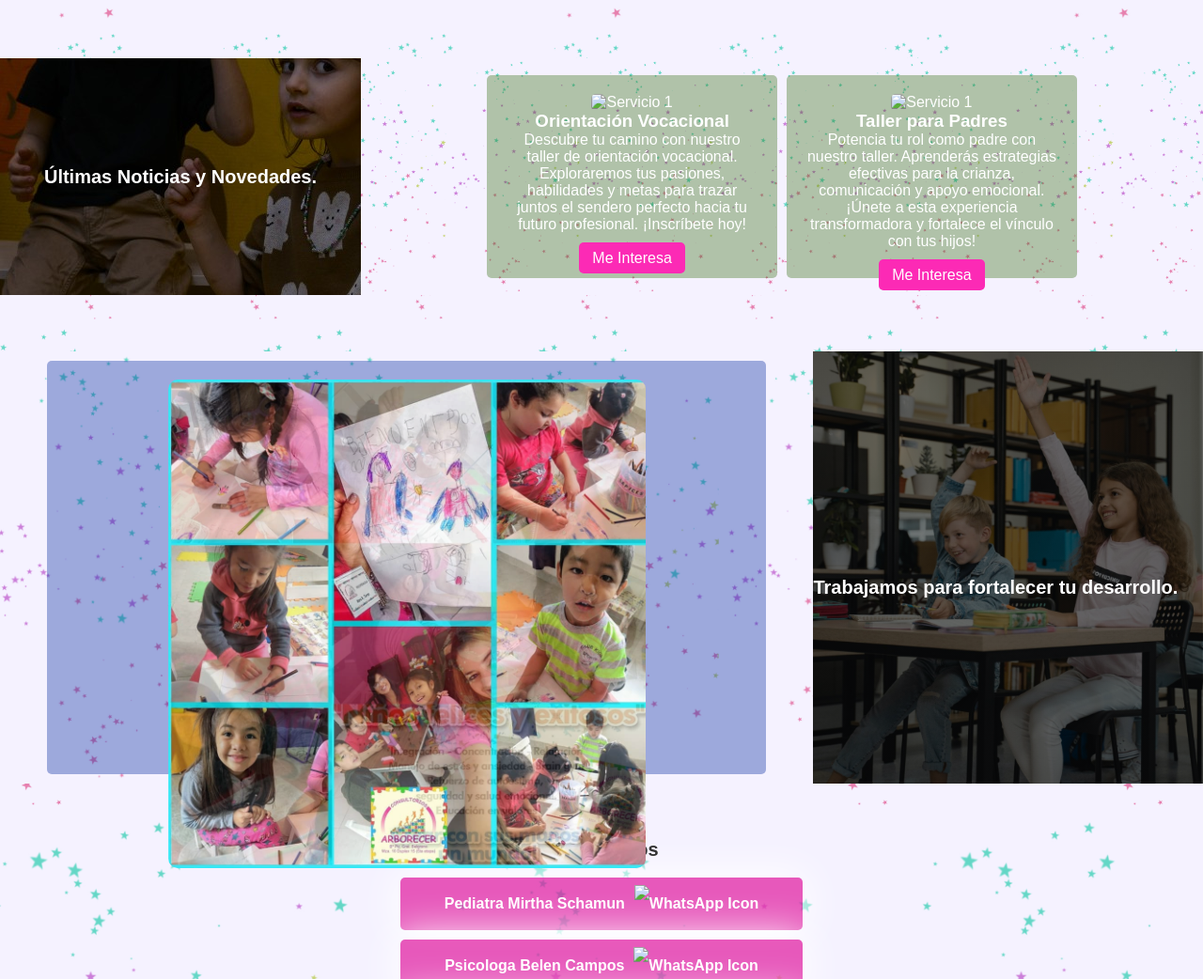
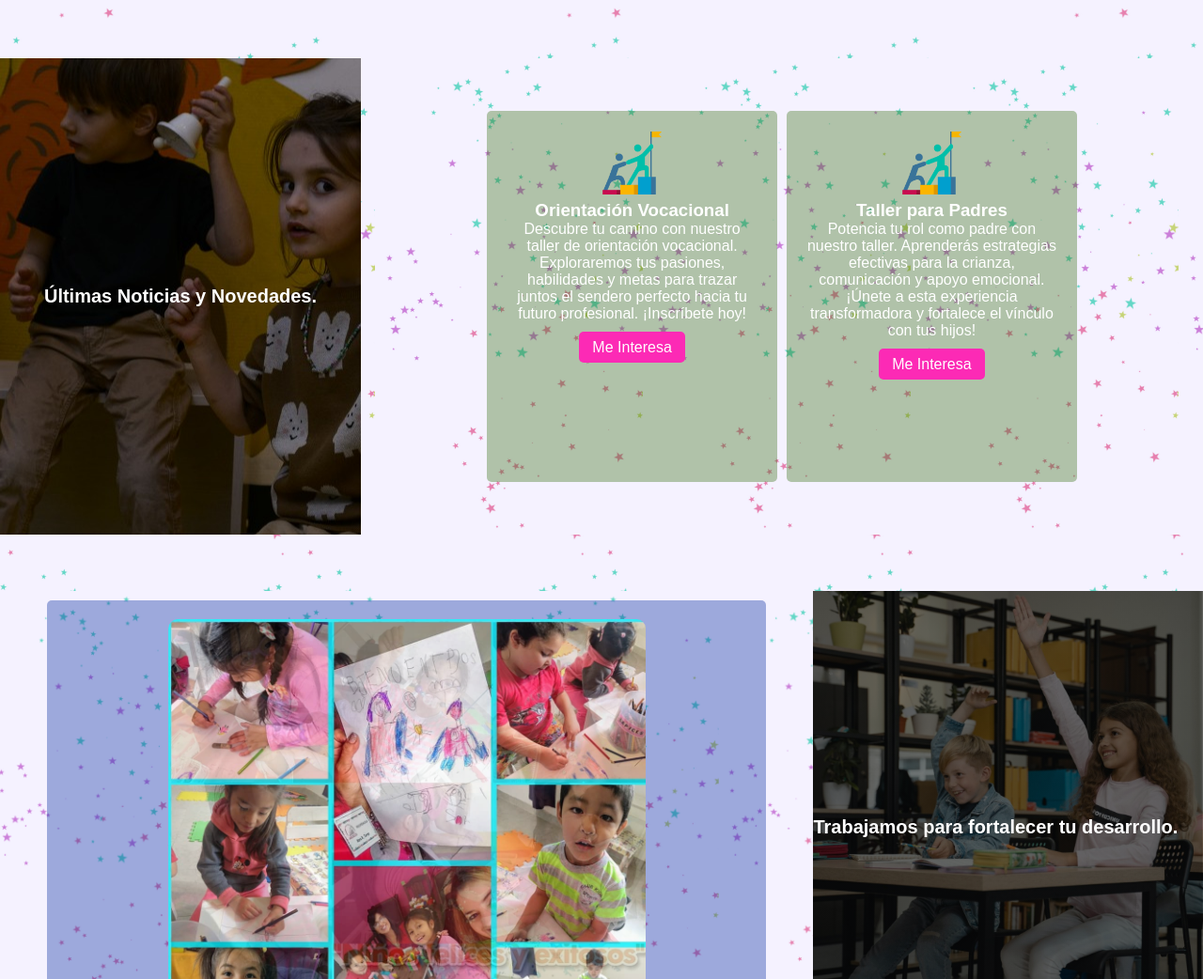
Before and after one commit to arborecer/arborecer.github.io, a plain HTML site: page index.html in a window 1280 px wide. Shown: the part 1758-2800 px from the top of the page at 94% size. Drawn offline with Linux system fonts and the light colour scheme; files whose address does not match are found by name.

Commit message:
Update index.html
actualizacion de imagenes

```diff
--- a/index.html
+++ b/index.html
@@ -20,7 +20,7 @@
         <header>
             <div class="contenedorNav">
                 <div class="cajaLogo">
-                    <img src="./assets/logo.png" alt="Logo de Consultorios Arborecer" />
+                    <img src="logo.png" alt="Logo de Consultorios Arborecer" />
                 </div>
 
                 <input type="checkbox" id="check">
@@ -59,7 +59,7 @@
             <div class="containerTarjetas">
                 <div class="tarjeta">
 
-                    <img src="./assets/doc.png" alt="Logo Pediatria">
+                    <img src="doc.png" alt="Logo Pediatria">
 
                     <h3>Pediatría</h3>
                     <p>Atención médica integral y personalizada para los niños y adolescentes.
@@ -73,7 +73,7 @@
                 </div>
                 <div class="tarjeta">
 
-                    <img src="./assets/psicologa.png" alt="Servicio 1">
+                    <img src="psicologa.png" alt="Servicio 1">
 
                     <h3>Psicología</h3>
                     <p>Estamos comprometidos con el bienestar emocional de los más jóvenes y sus familias.
@@ -86,7 +86,7 @@
                 </div>
                 <div class="tarjeta">
 
-                    <img src="./assets/psicopedagoga.png" alt="Servicio 1">
+                    <img src="psicopedagoga.png" alt="Servicio 1">
 
                     <h3>Psicopedagogía</h3>
                     <p>Nos enfocamos en comprender las necesidades de aprendizaje específicas de
@@ -99,7 +99,7 @@
                 </div>
                 <div class="tarjeta">
 
-                    <img src="./assets/motriz.png" alt="Servicio 1">
+                    <img src="motriz.png" alt="Servicio 1">
 
                     <h3>Psicomotricidad</h3>
                     <p>Mediante un enfoque creativo y personalizado, ayudamos a los niños a mejorar su
@@ -112,7 +112,7 @@
                 </div>
                 <div class="tarjeta">
 
-                    <img src="./assets/fono.png" alt="Servicio 1">
+                    <img src="fono.png" alt="Servicio 1">
 
                     <h3>Fonoaudiología</h3>
                     <p>Ofrecemos evaluaciones detalladas para identificar las necesidades específicas
@@ -125,7 +125,7 @@
                 </div>
                 <div class="tarjeta">
 
-                    <img src="./assets/coach.png" alt="Servicio 1">
+                    <img src="coach.png" alt="Servicio 1">
 
                     <h3>Coaching - Barras de Access</h3>
                     <p>A través de sesiones de coaching, los niños, adolescentes y adultos aprenderán
@@ -151,7 +151,7 @@
                 <div class="tarjetasNovedades">
                     <div class="tarjetaNov">
 
-                        <img src="./assets/coach.png" alt="Servicio 1">
+                        <img src="coach.png" alt="Servicio 1">
 
                         <h3>Orientación Vocacional</h3>
                         <p>Descubre tu camino con nuestro taller de orientación vocacional.
@@ -164,7 +164,7 @@
                     </div>
                     <div class="tarjetaNov">
 
-                        <img src="./assets/coach.png" alt="Servicio 1">
+                        <img src="coach.png" alt="Servicio 1">
 
                         <h3>Taller para Padres</h3>
                         <p>Potencia tu rol como padre con nuestro taller. Aprenderás estrategias efectivas
@@ -210,15 +210,15 @@
                 <div class="botonProfesional">
                     <p>Contactanos</p>
                     <ul>
-                        <li><a class="botonContactoProf uno" href="https://wa.me/3875215242?text=Hola%20Doc.Mirta,%20quisiera%20solicitarle%20un%20turno.El%20nombre%20de%20mi%20niña/o%20es:%20"><span>Pediatra Mirtha Schamun</span><img src="./assets/whatsapp.png" alt="WhatsApp Icon"></a></li>
-                        <li><a class="botonContactoProf dos" href="https://wa.me/5493874480581?text=Hola%20Lic.Belén,%20quisiera%20solicitarle%20un%20turno.%20"><span>Psicologa Belen Campos</span><img src="./assets/whatsapp.png" alt="WhatsApp Icon"></a></li>
-                        <li><a class="botonContactoProf tres" href="https://wa.me/5493877452378?text=Hola%20Lic.Monica,%20quisiera%20solicitarle%20un%20turno.%20"><span>Fonoaudiologa Monica Rubio</span><img src="./assets/whatsapp.png" alt="WhatsApp Icon"></a></li>
-                        <li><a class="botonContactoProf cuatro" href="https://wa.me/5493874433296?text=Hola%20Lic.Mara,%20quisiera%20solicitarle%20un%20turno.%20"><span>Psicopedagoga Mara Torres</span><img src="./assets/whatsapp.png" alt="WhatsApp Icon"></a></li>
-                        <li><a class="botonContactoProf cinco" href="https://wa.me/5493875866591?text=Hola%20Psp.Yamila,%20quisiera%20solicitarle%20un%20turno.%20"><span>Psicopedagoga Yamila Flores</span><img src="./assets/whatsapp.png" alt="WhatsApp Icon"></a></li>
-                        <li><a class="botonContactoProf seis" href="https://wa.me/5493874832948?text=Hola%20Lic.Tamara,%20quisiera%20solicitarle%20un%20turno.%20"><span>Psicopedagoga Tamara Morales</span><img src="./assets/whatsapp.png" alt="WhatsApp Icon"></a></li>
-                        <li><a class="botonContactoProf siete" href="https://wa.me/5493876848820?text=Hola%20Psicomotricista%20Natalia,%20quisiera%20solicitarle%20un%20turno.%20"><span>Psicomotricista Natalia Lopez</span><img src="./assets/whatsapp.png" alt="WhatsApp Icon"></a></li>
-                        <li><a class="botonContactoProf siete" href="https://wa.me/5493874898777?text=Hola%20Fonoaudiologa%20Margarita,%20quisiera%20solicitarle%20un%20turno.%20"><span>Fonoaudiologa Margarita De Luca</span><img src="./assets/whatsapp.png" alt="WhatsApp Icon"></a></li>
-                        <li><a class="botonContactoProf siete" href="https://wa.me/5493876400725?text=Hola%20Lic.Gissela,%20quisiera%20solicitarle%20un%20turno.%20"><span>Psicopedagoga Gissela Peralta</span><img src="./assets/whatsapp.png" alt="WhatsApp Icon"></a></li>
+                        <li><a class="botonContactoProf uno" href="https://wa.me/3875215242?text=Hola%20Doc.Mirta,%20quisiera%20solicitarle%20un%20turno.El%20nombre%20de%20mi%20niña/o%20es:%20"><span>Pediatra Mirtha Schamun</span><img src="whatsapp.png" alt="WhatsApp Icon"></a></li>
+                        <li><a class="botonContactoProf dos" href="https://wa.me/5493874480581?text=Hola%20Lic.Belén,%20quisiera%20solicitarle%20un%20turno.%20"><span>Psicologa Belen Campos</span><img src="whatsapp.png" alt="WhatsApp Icon"></a></li>
+                        <li><a class="botonContactoProf tres" href="https://wa.me/5493877452378?text=Hola%20Lic.Monica,%20quisiera%20solicitarle%20un%20turno.%20"><span>Fonoaudiologa Monica Rubio</span><img src="whatsapp.png" alt="WhatsApp Icon"></a></li>
+                        <li><a class="botonContactoProf cuatro" href="https://wa.me/5493874433296?text=Hola%20Lic.Mara,%20quisiera%20solicitarle%20un%20turno.%20"><span>Psicopedagoga Mara Torres</span><img src="whatsapp.png" alt="WhatsApp Icon"></a></li>
+                        <li><a class="botonContactoProf cinco" href="https://wa.me/5493875866591?text=Hola%20Psp.Yamila,%20quisiera%20solicitarle%20un%20turno.%20"><span>Psicopedagoga Yamila Flores</span><img src="whatsapp.png" alt="WhatsApp Icon"></a></li>
+                        <li><a class="botonContactoProf seis" href="https://wa.me/5493874832948?text=Hola%20Lic.Tamara,%20quisiera%20solicitarle%20un%20turno.%20"><span>Psicopedagoga Tamara Morales</span><img src="whatsapp.png" alt="WhatsApp Icon"></a></li>
+                        <li><a class="botonContactoProf siete" href="https://wa.me/5493876848820?text=Hola%20Psicomotricista%20Natalia,%20quisiera%20solicitarle%20un%20turno.%20"><span>Psicomotricista Natalia Lopez</span><img src="whatsapp.png" alt="WhatsApp Icon"></a></li>
+                        <li><a class="botonContactoProf siete" href="https://wa.me/5493874898777?text=Hola%20Fonoaudiologa%20Margarita,%20quisiera%20solicitarle%20un%20turno.%20"><span>Fonoaudiologa Margarita De Luca</span><img src="whatsapp.png" alt="WhatsApp Icon"></a></li>
+                        <li><a class="botonContactoProf siete" href="https://wa.me/5493876400725?text=Hola%20Lic.Gissela,%20quisiera%20solicitarle%20un%20turno.%20"><span>Psicopedagoga Gissela Peralta</span><img src="whatsapp.png" alt="WhatsApp Icon"></a></li>
                     </ul>
 
                 </div>
```
